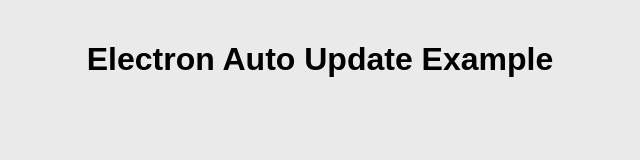
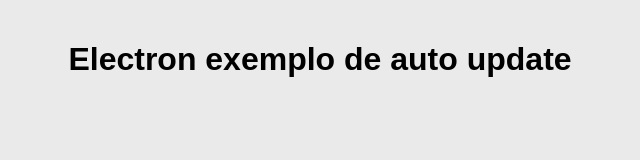
Before and after one commit to kaliztro/auto-update-example, an Electron app: page index.html in a window 800 px wide. Shown: the whole page, without its empty margins (80-720 px from the left). Drawn offline with Linux system fonts and the light colour scheme; no server answers.

Commit message:
funcionou aheeeee

```diff
--- a/index.html
+++ b/index.html
@@ -30,7 +30,7 @@
 </head>
 
 <body>
-  <h1>Electron Auto Update Example</h1>
+  <h1>Electron exemplo de auto update</h1>
   <p id="version"></p>
   <div id="notification" class="hidden">
     <p id="message"></p>
--- a/package.json
+++ b/package.json
@@ -1,6 +1,6 @@
 {
   "name": "auto-update-example",
-  "version": "2.0.0",
+  "version": "3.0.0",
   "description": "nao tem descricao",
   "owner": "kaliztro",
   "main": "main.js",
```
